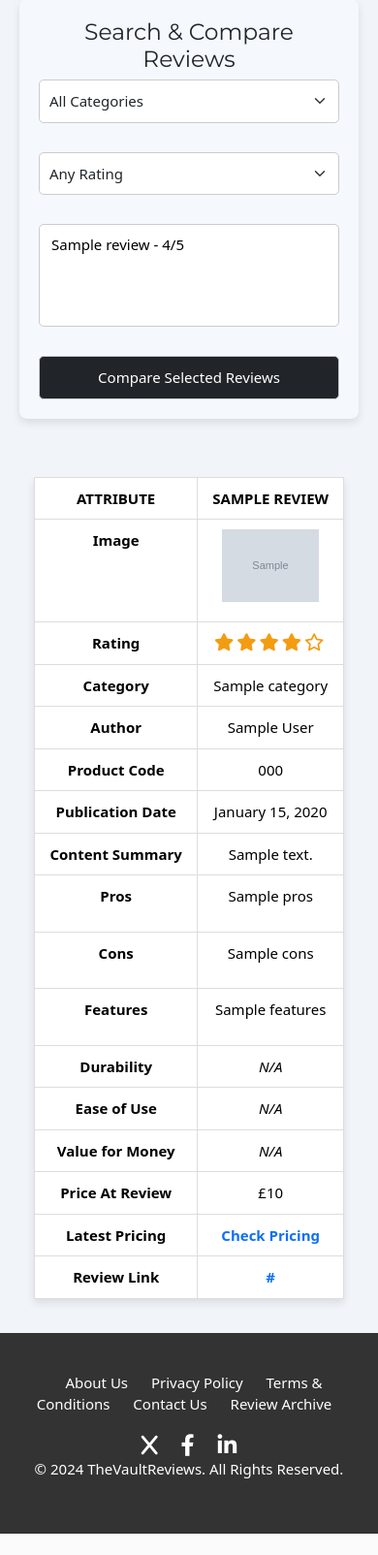
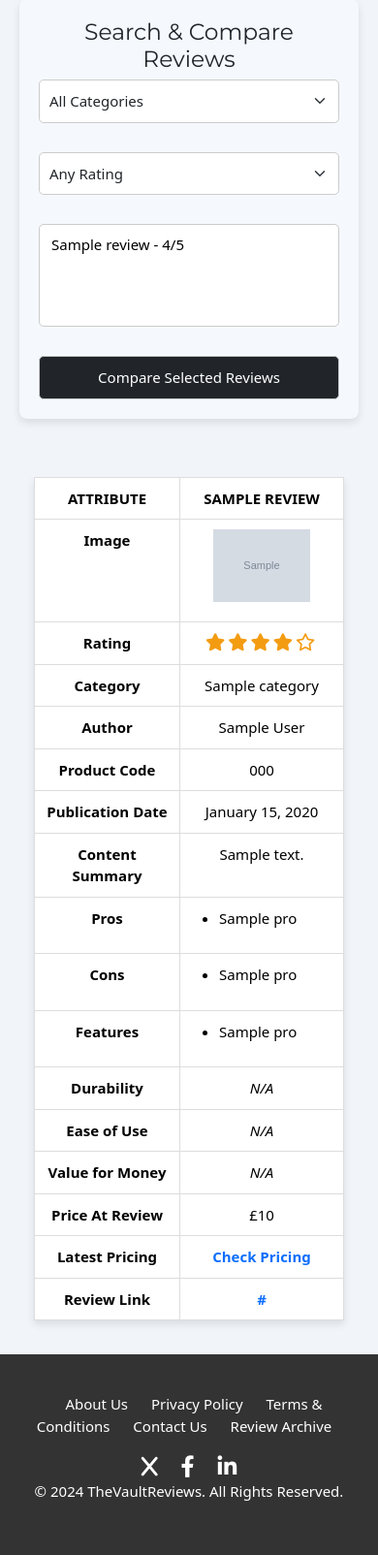
Before and after one commit to tomuk91/thereviewvault, a Django app: template reviews/templates/reviews/compare_reviews.html in a window 390 px wide. Shown: the part 258-1862 px from the top of the page at 97% size. Before the commit the page ends 1840 px from the top, so only its background shows below. Run offline with Django 3.2, Linux system fonts and the light colour scheme; the template is opened without the code that fills it: most values are stand-ins (such as "Sample title", 1, 10 or a date in 2020); grey boxes marked "Sample" are stand-in pictures; parts of the project's set-up code (start-up, migrations or seed data) failed here and were passed over; some libraries are stand-ins or nearby versions.

Commit message:
styling updates

```diff
--- a/reviews/static/reviews/css/compare_reviews.css
+++ b/reviews/static/reviews/css/compare_reviews.css
@@ -9,13 +9,13 @@
 
 .review-image {
     width: 100% !important;
-    text-align: center !important; /* Center the image container */
+    text-align: center !important;
 }
 
 .review-image img {
     display: block !important;
-    margin: 0 auto !important; /* Center the image horizontally */
-    max-width: 100px !important; /* Adjust the image size as needed */
+    margin: 0 auto !important;
+    max-width: 100px !important;
     height: auto !important;
 }
 
@@ -23,27 +23,22 @@
     overflow-x: auto;
 }
 
-
-
 /* Table Styling */
 table {
     justify-content: center;
-    width: 70%; /* Adjust table width */
+    width: 70%;
     border-collapse: collapse;
     font-size: 1rem;
     text-align: left;
     box-shadow: 0px 4px 8px rgba(0, 0, 0, 0.1);
+    table-layout: fixed; /* Ensures equal column width */
 }
 
 th, td {
     padding: 15px;
     border: 1px solid #ddd;
+    word-break: break-word; /* Prevent text overflow */
 }
-
-.centered-sidebar {
-    justify-content: center !important;
-}
-
 
 th {
     background-color: rgb(86,121,132);
@@ -70,6 +65,10 @@ tbody tr:nth-child(even) td {
     box-shadow: 0px 4px 8px rgba(0, 0, 0, 0.1);
 }
 
+.table li {
+    text-align: left !important;
+}
+
 .compare-sidebar h3 {
     font-size: 1.25rem;
     margin-bottom: 15px;
@@ -89,20 +88,18 @@ tbody tr:nth-child(even) td {
     border: 1px solid #ccc;
 }
 
-
-
 /* Responsive for Table and Sidebar */
 @media (max-width: 768px) {
     .compare-wrapper {
-        flex-direction: column; /* Stack sidebar and table */
+        flex-direction: column;
         align-items: center;
     }
 
     .table-responsive {
-        overflow-x: auto; /* Enable horizontal scroll */
-        width: 100%; /* Full width on mobile */
+        overflow-x: auto;
+        width: 100%;
         margin-top: 20px;
-        padding: 0 15px; /* Add padding for better visibility */
+        padding: 0 15px;
         box-sizing: border-box;
     }
 
@@ -112,18 +109,18 @@ tbody tr:nth-child(even) td {
     }
 
     table {
-        width: 100%; /* Full width on mobile */
+        width: 100%;
         border-collapse: collapse;
     }
 
     th, td {
         text-align: center;
         padding: 10px;
-        white-space: nowrap; /* Prevent wrapping */
+        white-space: normal; /* Allow text wrapping on mobile */
     }
 
     .table tbody tr {
-        border-bottom: 1px solid #ddd; /* Optional: row separator */
+        border-bottom: 1px solid #ddd;
     }
 }
 
@@ -131,3 +128,12 @@ tbody tr:nth-child(even) td {
 .table thead th, .table tbody td {
     padding: 10px;
 }
+
+/* Specific Column Width Control */
+.fixed-column {
+    width: 150px;
+}
+
+.equal-width {
+    width: calc(50% - 75px);
+}
--- a/reviews/static/reviews/css/style.css
+++ b/reviews/static/reviews/css/style.css
@@ -1218,7 +1218,6 @@ body {
     justify-content: center;
     /* background-color: #f8f9fc; */
     border-radius: 15px;
-    width: 100%;
     margin: 0 auto; /* Center the container */
     color: black;
     background-color: rgba(241 245 250 / 0.9) !important;
@@ -1441,6 +1440,10 @@ body {
         width: calc(50% - 10px); /* Two items per row on mobile */
     }
 
+    .lucky-charm-container {
+        width: 100%;
+    }
+
     .sidebar {
         gap:10px;
         width: 100%;
@@ -1511,10 +1514,19 @@ body {
     .review-content {
         display: flex;
         flex-direction: column;
-        justify-content: center !important;
-        text-align: justify;
+        justify-content: left !important;
+        text-align: left;
         align-items: center;
         /* Center the text */
+    }
+
+    body {
+        font-size: 1rem !important;
+    }
+
+    .review-detail-container {
+        padding: 1px !important;
+
     }
 
     .review-content h2:hover {
@@ -1524,6 +1536,7 @@ body {
     }
 
     .review-content h2 {
+        text-align: center;
         font-size: 1.3rem;
         margin-bottom: 8px;
     }
--- a/reviews/templates/reviews/compare_reviews.html
+++ b/reviews/templates/reviews/compare_reviews.html
@@ -53,9 +53,9 @@
         <table class=" table text-center">
             <thead>
                 <tr>
-                    <th>Attribute</th>
+                    <th class="fixed-column">Attribute</th>
                     {% for review in reviews %}
-                    <th>{{ review.title|remove_review }}</th>
+                    <th class="equal-width">{{ review.title|remove_review }}</th>
                     {% endfor %}
                 </tr>
             </thead>
@@ -124,13 +124,17 @@
                     {% endfor %}
                 </tr>
 
-                <!-- Pros -->
+                        <!-- Pros -->
                 <tr>
                     <td class="fw-bolder">Pros</td>
                     {% for review in reviews %}
                         <td>
                             {% if review.pros %}
-                                {{ review.pros|linebreaks }}
+                                <ul>
+                                    {% for pro in review.pros.splitlines %}
+                                        <li>{{ pro }}</li>
+                                    {% endfor %}
+                                </ul>
                             {% else %}
                                 <em>N/A</em>
                             {% endif %}
@@ -144,28 +148,34 @@
                     {% for review in reviews %}
                         <td>
                             {% if review.cons %}
-                                {{ review.cons|linebreaks }}
+                                <ul>
+                                    {% for con in review.cons.splitlines %}
+                                        <li>{{ con }}</li>
+                                    {% endfor %}
+                                </ul>
                             {% else %}
                                 <em>N/A</em>
                             {% endif %}
                         </td>
                     {% endfor %}
                 </tr>
-
-                <!-- Features -->
+                        <!-- Features -->
                 <tr>
                     <td class="fw-bolder">Features</td>
                     {% for review in reviews %}
                         <td>
                             {% if review.features %}
-                                {{ review.features|linebreaks }}
+                                <ul>
+                                    {% for feature in review.features.splitlines %}
+                                        <li>{{ feature }}</li>
+                                    {% endfor %}
+                                </ul>
                             {% else %}
                                 <em>N/A</em>
                             {% endif %}
                         </td>
                     {% endfor %}
                 </tr>
-
                 <tr>
                     <td class="fw-bolder">Durability</td>
                     {% for review in reviews %}
```
Also changed, not shown: reviews/static/reviews/css/review_detail.css (+6 -1 lines).
